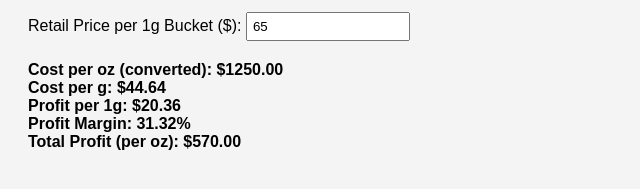
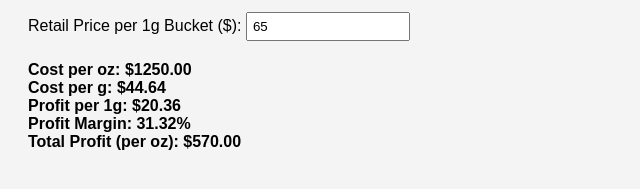
Before and after one commit to L50x/pmc, a plain HTML site: page index.html in a window 1280 px wide. Shown: the part 177-366 px from the top of the page, without its empty margins (0-640 px from the left). Drawn offline with Linux system fonts and the light colour scheme.

Commit message:
Update index.html

```diff
--- a/index.html
+++ b/index.html
@@ -91,7 +91,7 @@ function updateProfit() {
   bucketSizeLabel.textContent = bucketSize;
 
   resultDiv.innerHTML = `
-    Cost per oz (converted): $${costPerOz.toFixed(2)}<br>
+    Cost per oz: $${costPerOz.toFixed(2)}<br>
     Cost per g: $${costPerGram.toFixed(2)}<br>
     Profit per ${bucketSize}g: $${profitPerBucket.toFixed(2)}<br>
     Profit Margin: ${marginPercent.toFixed(2)}%<br>
```
